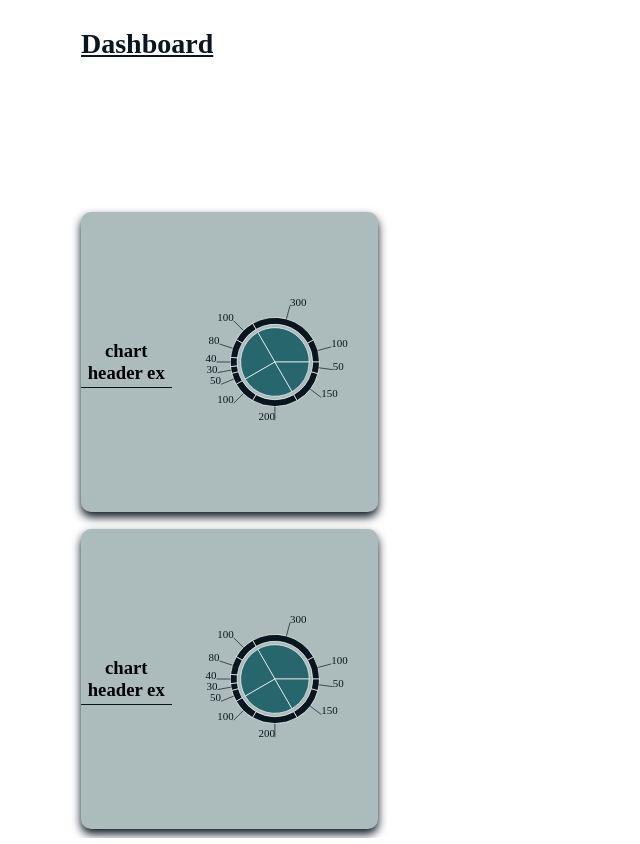
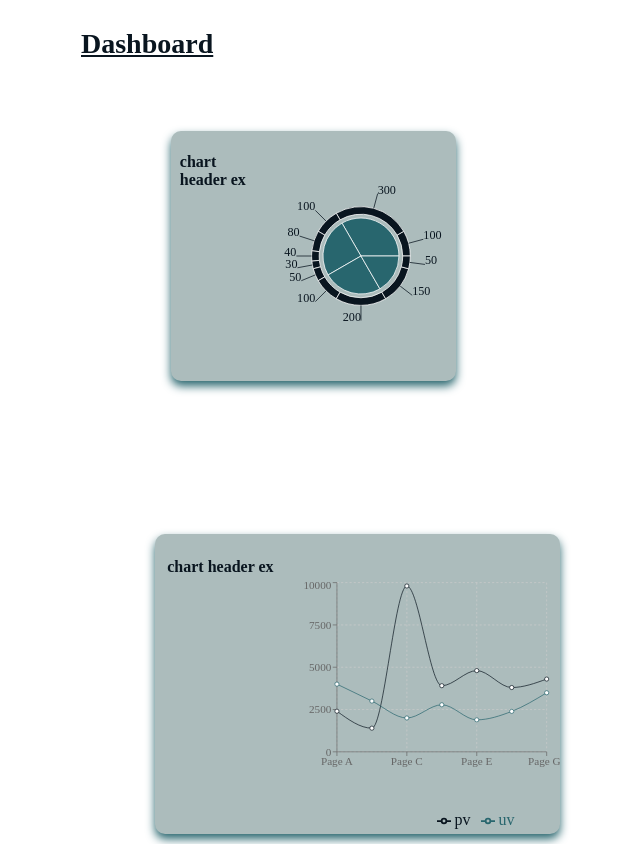
Before and after one commit to HaggardFelicia/Haggard_Felicia_Dev2501, a Next.js app: page /Dashboard in a window 1280 px wide. Shown: the part 180-1024 px from the top of the page, without its empty margins (175-815 px from the left). Built offline with nearby package versions, Linux system fonts and the light colour scheme.

Commit message:
adding second chart

```diff
--- /dev/null
+++ b/src/components/charts/medChart.js
@@ -0,0 +1,110 @@
+import React  from 'react';
+import { LineChart, Line, XAxis, YAxis, CartesianGrid, Tooltip, Legend } from 'recharts';
+
+const data = [
+    {
+        name: 'Page A',
+        uv: 4000,
+        pv: 2400,
+        amt: 2400,
+    },
+    {
+        name: 'Page B',
+        uv: 3000,
+        pv: 1398,
+        amt: 2210,
+    },
+    {
+        name: 'Page C',
+        uv: 2000,
+        pv: 9800,
+        amt: 2290,
+    },
+    {
+        name: 'Page D',
+        uv: 2780,
+        pv: 3908,
+        amt: 2000,
+    },
+    {
+        name: 'Page E',
+        uv: 1890,
+        pv: 4800,
+        amt: 2181,
+    },
+    {
+        name: 'Page F',
+        uv: 2390,
+        pv: 3800,
+        amt: 2500,
+    },
+    {
+        name: 'Page G',
+        uv: 3490,
+        pv: 4300,
+        amt: 2100,
+    },
+];
+
+const MedChart=({chartMed})=>{
+    return(
+        <div style={styles.container}>
+            <article key={chartMed.id} style={styles.card}>
+                <h1 style={styles.h1}>{chartMed.chartHeader}</h1>
+                <LineChart
+                    width={400}
+                    height={300}
+                    data={data}
+                    margin={{
+                        top: 5,
+                        right: 20,
+                        left: 20,
+                        bottom: 5,
+                    }}
+                    >
+                    <CartesianGrid strokeDasharray="3 3" />
+                    <XAxis dataKey="name" />
+                    <YAxis />
+                    <Tooltip />
+                    <Legend />
+                    <Line type="monotone" dataKey="pv" stroke="#09151F" activeDot={{ r: 8 }} />
+                    <Line type="monotone" dataKey="uv" stroke="#28666e" />
+                </LineChart>
+            </article>
+        </div>
+    )
+}
+
+export default MedChart;
+
+const styles={
+    card: {
+        height: "60%",
+        width: "80%",
+        backgroundColor: "#acbcbc",
+        display: "flex",
+        boxShadow: "0px 5px 10px 0px #28666e",
+        transition: "transform 0.3s ease-in-out",
+        margin: "2%",
+        paddingHorizontal: "2%",
+        textAlign: "center",
+        position: "relative",
+        top: "10%",
+        flexDirection: "row",
+        borderRadius: "10px",
+        wrap: "wrap",
+        color: "#09151F",
+    },
+    h1: {
+        paddingLeft: "3%",
+        paddingTop: "2%",
+        color: "#09151F",
+        position: "relative",
+        textAlign: "left",
+        width: "40%",
+        fontSize: "1rem",
+    },
+    container: {
+        minHeight: "100%",
+    },
+}
--- a/src/components/charts/smallChart.js
+++ b/src/components/charts/smallChart.js
@@ -23,13 +23,15 @@ const data02 = [
 
 const SmallChart=({chartSmall})=>{
     return(
+        <div style={styles.container}>
             <article key={chartSmall.id} style={styles.card}>
                 <h1 style={styles.h1}>{chartSmall.chartHeader}</h1>
-            <PieChart width={300} height={300}>
+                <PieChart width={250} height={250}>
                     <Pie data={data01} dataKey="value" cx="50%" cy="50%" outerRadius={50} fill="#28666e" />
                     <Pie data={data02} dataKey="value" cx="50%" cy="50%" innerRadius={55} outerRadius={65} fill="#09151F" label />
                 </PieChart>
             </article>
+        </div>
     )
 }
 
@@ -38,25 +40,30 @@ export default SmallChart;
 const styles={
     card: {
         height: "60%",
-        width: "70%",
+        width: "80%",
         backgroundColor: "#acbcbc",
         display: "flex",
-        boxShadow: "0px 5px 10px 0px #09151F",
+        boxShadow: "0px 5px 10px 0px #28666e",
         transition: "transform 0.3s ease-in-out",
         margin: "2%",
         paddingHorizontal: "2%",
         textAlign: "center",
-        position: "absolute !important",
-        left: "20%",
+        position: "relative",
         top: "10%",
         flexDirection: "row",
-        justifyContent: "center",
-        alignItems: "center",
         borderRadius: "10px",
         wrap: "wrap",
     },
     h1: {
-        borderBottom: "1px solid #09151F",
-        padding: "1%",
+        paddingLeft: "3%",
+        paddingTop: "2%",
+        color: "#09151F",
+        position: "relative",
+        textAlign: "left",
+        width: "40%",
+        fontSize: "1rem",
+    },
+    container: {
+        minHeight: "100%",
     },
 }
--- a/src/index.css
+++ b/src/index.css
@@ -5,7 +5,7 @@ body {
      sans-serif;
      -webkit-font-smoothing: antialiased;
      -moz-osx-font-smoothing: grayscale;
-
+     min-height: 100vh;
 }
 @import url('https://fonts.googleapis.com/css2?family=Merienda:wght@300;400;600;700;900&display=swap');
 
--- a/src/pages/Dashboard.js
+++ b/src/pages/Dashboard.js
@@ -1,9 +1,12 @@
 import React, {useState} from "react";
 import SmallChart from "../components/charts/smallChart";
+import MedChart from "../components/charts/medChart";
 
 function Dashboard(){
         const [chartSmall] = useState([
-            {chartHeader: 'chart header ex'},
+            {chartHeader: 'chart header ex'}
+        ]);
+        const [chartMed] = useState([
             {chartHeader: 'chart header ex'}
         ]);
 
@@ -15,6 +18,11 @@ function Dashboard(){
                 <p style={styles.chartSmall}>
                     {chartSmall.map((chartSmall,id)=>(
                         <SmallChart key={id} chartSmall={chartSmall}/>
+                    ))}
+                </p>
+                <p style={styles.chartMed}>
+                    {chartMed.map((chartMed,id)=>(
+                        <MedChart key={id} chartMed={chartMed}/>
                     ))}
                 </p>
             </section>
@@ -49,7 +57,17 @@ const styles={
         alignItems: "center",
         marginTop: "5%",
         position: "absolute",
-        top: "40%",
-        left: "15%",
+        top: "30%",
+        left: "26.5%",
+    },
+    chartMed:{
+        display: "flex",
+        flexDirection: "column",
+        justifyContent: "center",
+        alignItems: "center",
+        marginTop: "5%",
+        position: "absolute",
+        top: "80%",
+        left: "25%",
     }
 }
```
Lines whose indentation alone changed are shown as unchanged.
